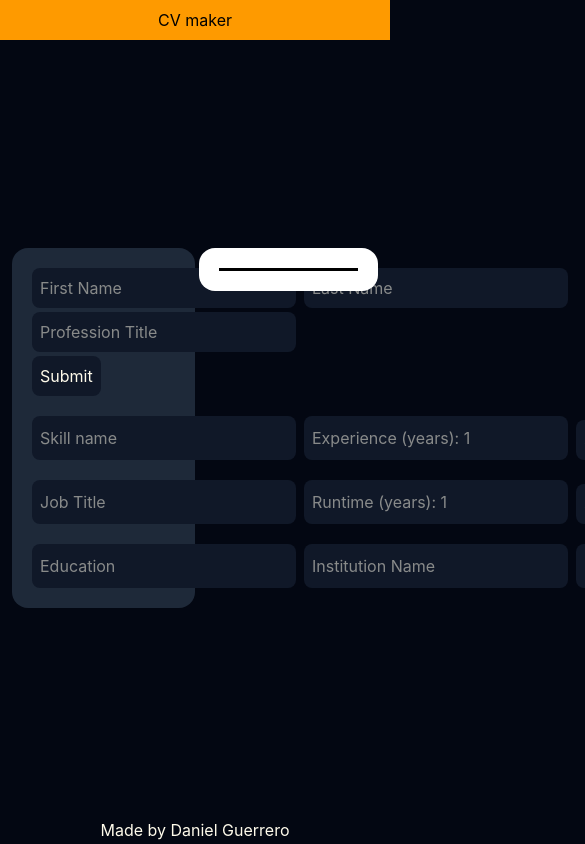
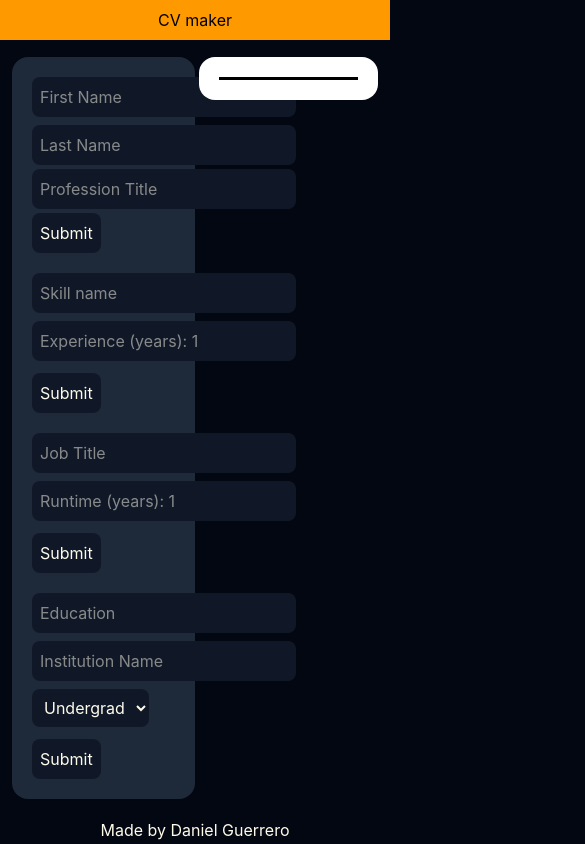
Before and after one commit to daniel-guerrero-dev/CV_app, a React (Vite) app: page / in a window 390 px wide. Shown: the top 844 px of the page, 585 px wide, since content can reach past the window. Built offline with nearby package versions, Linux system fonts and the light colour scheme.

Commit message:
Added media queries for dynamic resizing

```diff
--- a/src/components/Form/Education.tsx
+++ b/src/components/Form/Education.tsx
@@ -26,7 +26,7 @@ export function Education({ onEducationSubmit }: EducationFormData) {
           };
           onEducationSubmit(education);
         }}
-        className="flex gap-2"
+        className="flex gap-2 flex-wrap"
       >
         <input
           type="text"
--- a/src/components/Form/Jobs.tsx
+++ b/src/components/Form/Jobs.tsx
@@ -23,7 +23,7 @@ export function Jobs({ onJobSubmit }: JobFormData) {
           };
           onJobSubmit(jobs);
         }}
-        className="flex gap-2"
+        className="flex gap-2 flex-wrap"
       >
         <input
           type="text"
--- a/src/components/Form/Skills.tsx
+++ b/src/components/Form/Skills.tsx
@@ -23,7 +23,7 @@ export function Skills({ onSubmitSkill }: SkillFormData) {
           };
           onSubmitSkill(skill);
         }}
-        className="flex gap-2"
+        className="flex gap-2 flex-wrap"
       >
         <input
           type="text"
--- a/src/components/Form/Top.tsx
+++ b/src/components/Form/Top.tsx
@@ -30,7 +30,7 @@ export function Top({ onSubmitHeader }: TopProps) {
         id="headerForm"
         className=""
       >
-        <div className="flex gap-2">
+        <div className="flex gap-2 flex-wrap">
           <div>
             <input
               type="text"
```
